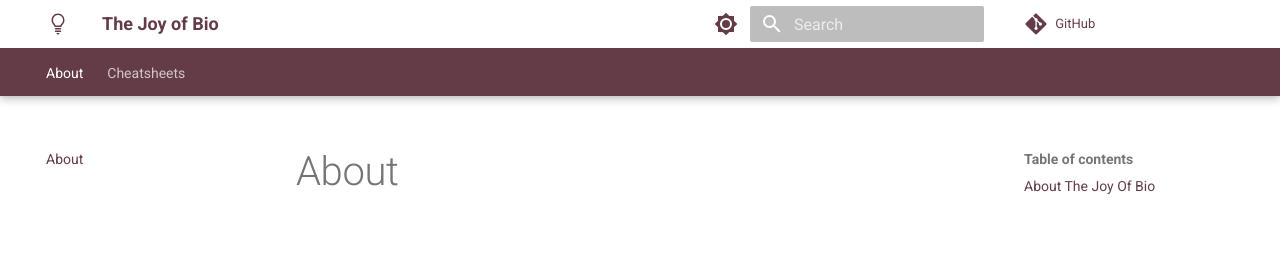
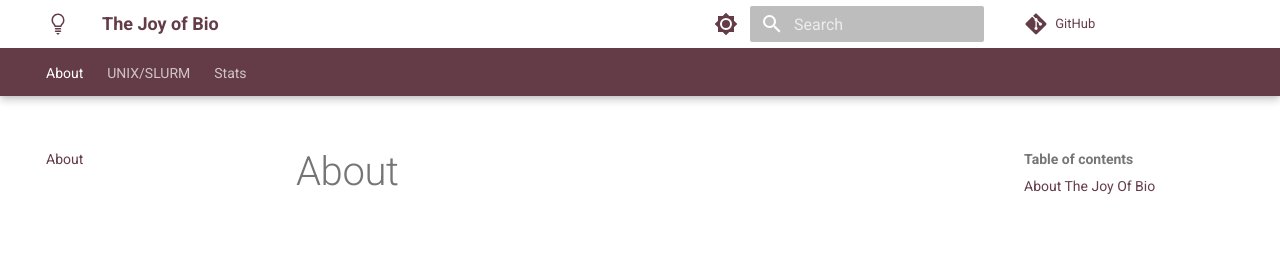
Before and after one commit to BioNomad/joy_of_bio, an MkDocs documentation site: the page built from docs/index.md, in a window 1280 px wide. Shown: the top 254 px of the page. Built offline with MkDocs 1.6.1 and Material for MkDocs 9.7.7, drawn with Linux system fonts in a browser that asks for light colours; comment, search, counter and statistics services are not loaded.

Commit message:
Update mkdocs.yml

```diff
--- a/mkdocs.yml
+++ b/mkdocs.yml
@@ -66,6 +66,7 @@ extra_javascript:
 
 nav:
     - About : index.md
-    - Cheatsheets:
+    - UNIX/SLURM:
         - "Unix Commands": cheatsheets/unixCommands.md
+    - Stats:
         - "Statistical Tests": cheatsheets/statisticalTests.md
```
